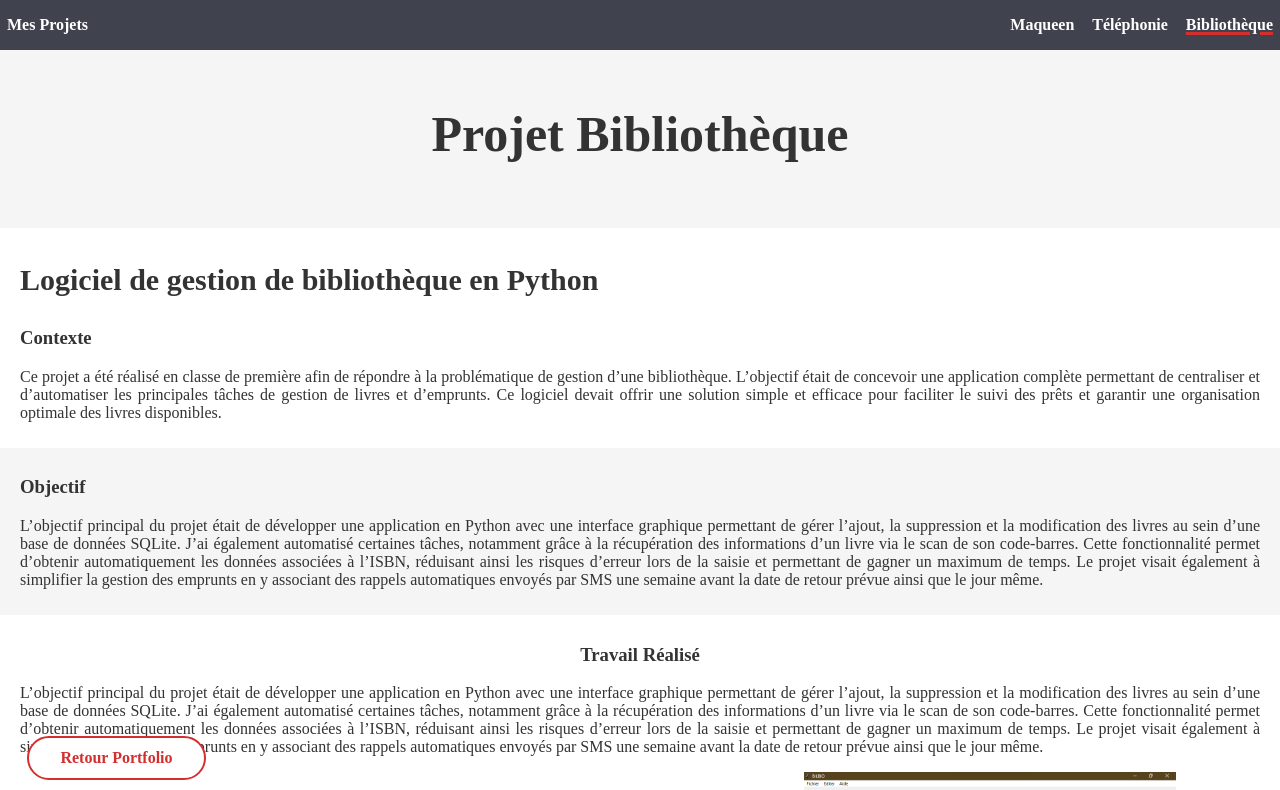
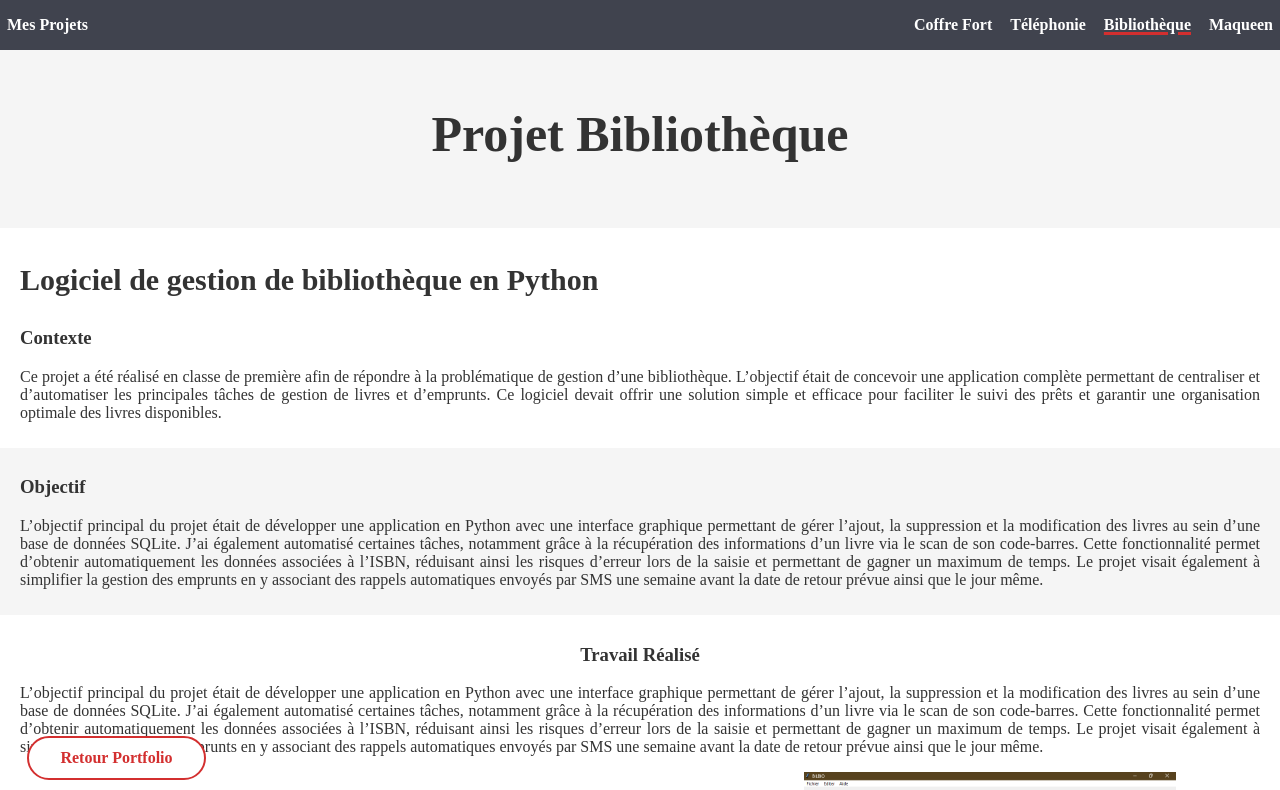
Before and after one commit to rousselpaulin/Portfolio, a plain HTML site: page Projets/projet3/index.html in a window 1280 px wide. Shown: the top 790 px of the page. Drawn offline with Linux system fonts and the light colour scheme; a web font is replaced by a local one.

Commit message:
Add files via upload

```diff
--- a/Projets/projet3/index.html
+++ b/Projets/projet3/index.html
@@ -14,9 +14,10 @@
     <nav class="navbar">
         <div class="nom"><a>Mes Projets</a></div>
         <div class="menu">
-            <a href="../projet1/index.html">Maqueen</a>
+            <a href="../projet4/index.html">Coffre Fort</a>
             <a href="../projet2/index.html">Téléphonie</a>
             <a href="#home">Bibliothèque</a>
+            <a href="../projet1/index.html">Maqueen</a>
         </div>
         <div class="burger" id="burger">
             <span class="bar"></span>
```
